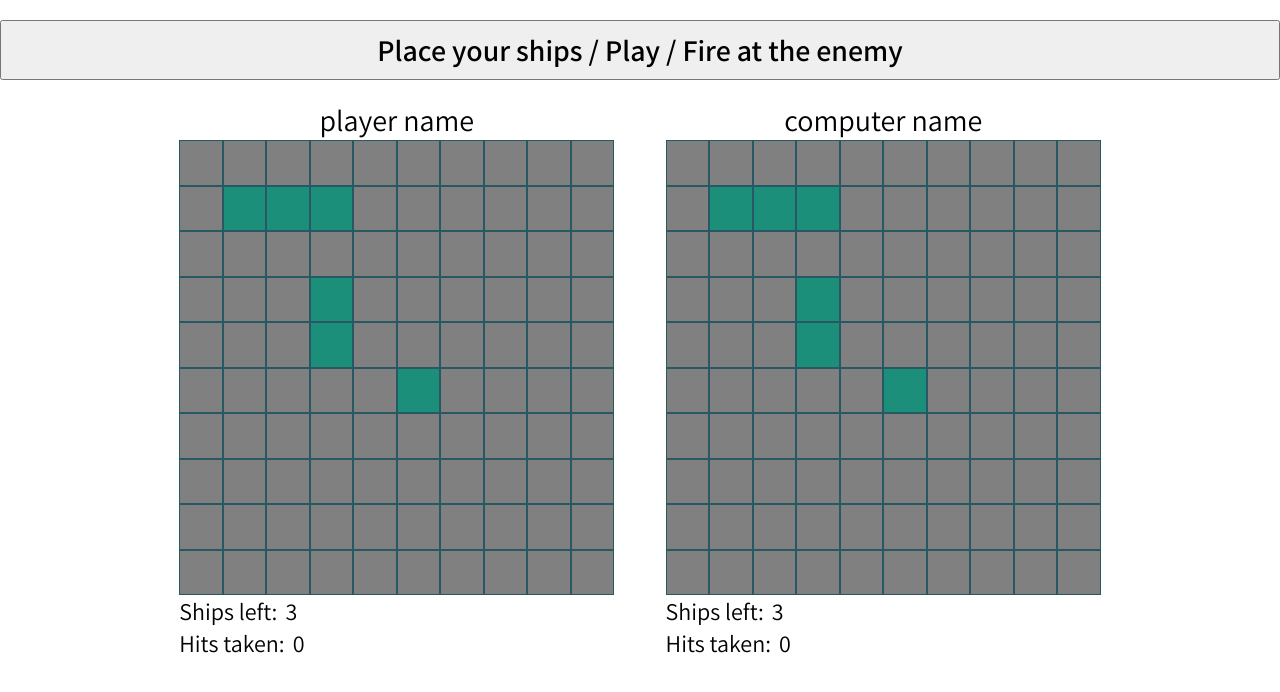
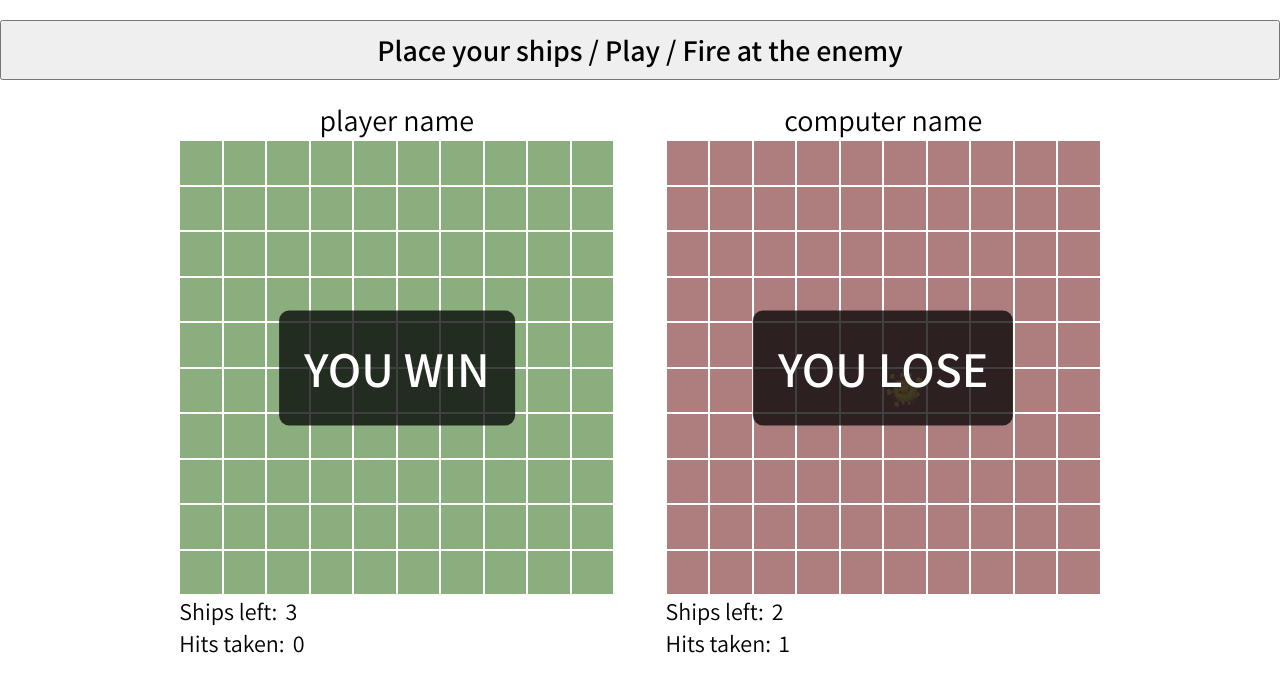
Before and after one commit to PatrikRasch/top-testing-javascript, a website built with webpack: page top-project-battleship/dist/index.html in a window 1280 px wide. Both pictures are taken after a click on the element 883 px from the left and 367 px from the top of the page. Built offline with nearby package versions, Linux system fonts and the light colour scheme.

Commit message:
Styling, animation and sound effects implemented. Game now ends when a winner is declared.

```diff
--- a/top-project-battleship/src/dom.js
+++ b/top-project-battleship/src/dom.js
@@ -13,6 +13,42 @@ const shipsLeftPlayer2 = document.querySelector(".ships-left-computer-value");
 
 const hitsTakenPlayer1 = document.querySelector(".hits-taken-player-value");
 const hitsTakenPlayer2 = document.querySelector(".hits-taken-computer-value");
+
+const playAudio = (audioFile) => {
+  const chosenTrack = new Audio(`../src/audio/${audioFile}.mp3`);
+  if (chosenTrack.src.slice(-8) === "fire.mp3") chosenTrack.volume = 0.6;
+  if (chosenTrack.src.slice(-8) === "hits.mp3") chosenTrack.volume = 0.45;
+  chosenTrack.play();
+};
+
+const addImage = (cell, imageName) => {
+  const image = document.createElement("img");
+  image.classList.add("impact-img");
+  image.src = `../src/img/${imageName}.png`;
+  setTimeout(() => {
+    image.style.opacity = "1";
+  }, 0);
+  cell.appendChild(image);
+};
+
+const animateCell = (cell) => {
+  const animations = ["shake-1", "shake-2", "shake-3", "shake-4", "shake-5"];
+  const randomNumber = Math.random();
+  const chosenAnimation = Math.floor(randomNumber / 0.2);
+  const animationRotation = animations[chosenAnimation];
+  cell.style.animation = `${animationRotation} 1s cubic-bezier(0.175, 0.885, 0.32, 1.275)`;
+  cell.classList.add("cell-shake");
+};
+
+const winnerText = (gameboardDom, winOrLoseText, addClass) => {
+  const declareWinOrLose = document.createElement("div");
+  declareWinOrLose.textContent = `${winOrLoseText}`;
+  declareWinOrLose.classList.add(addClass);
+  setTimeout(() => {
+    declareWinOrLose.style.opacity = "1";
+  }, 0);
+  gameboardDom.appendChild(declareWinOrLose);
+};
 
 const renderGameboard = (gameboard, numOfSquares) => {
   for (let i = 0; i < numOfSquares; i++) {
@@ -47,11 +83,24 @@ shipsLeftPlayer1.textContent = shipsLeftPlayer1value.value;
 shipsLeftPlayer2.textContent = shipsLeftPlayer2value.value;
 
 const updatePlayerDom = (cell, hitsTakenPlayer, hitsTakenPlayerValue) => {
-  if (cell.classList.contains("shipOnSquare") && !cell.classList.contains("ship-hit")) {
-    cell.classList.add("ship-hit");
-    hitsTakenPlayerValue.value += 1;
-    hitsTakenPlayer.textContent = hitsTakenPlayerValue.value;
-  } else cell.classList.add("cell-hit");
+  playAudio("fire");
+  setTimeout(function () {
+    if (cell.classList.contains("shipOnSquare") && !cell.classList.contains("ship-hit")) {
+      cell.classList.add("ship-hit");
+      hitsTakenPlayerValue.value += 1;
+      hitsTakenPlayer.textContent = hitsTakenPlayerValue.value;
+      addImage(cell, "ship-hit-explosion1");
+      playAudio("hits");
+    } else {
+      cell.classList.add("ship-miss");
+      addImage(cell, "water-droplet1");
+      playAudio("miss");
+      animateCell(cell);
+      setTimeout(() => {
+        cell.classList.remove("cell-shake");
+      }, 500);
+    }
+  }, 300);
 };
 
 const updateShipsLeftDom = (shipsLeftPlayer, shipsLeftPlayerValue) => {
@@ -62,49 +111,48 @@ const updateShipsLeftDom = (shipsLeftPlayer, shipsLeftPlayerValue) => {
 player1gameboardDom.addEventListener("registerHit", (e) => {
   updatePlayerDom(e.detail.target, hitsTakenPlayer1, hitsTakenPlayer1value);
 });
-player1gameboardDom.addEventListener("registerShipSunk", (e) => {
-  updateShipsLeftDom(shipsLeftPlayer1, shipsLeftPlayer1value);
-});
-
 player2gameboardDom.addEventListener("registerHit", (e) => {
   updatePlayerDom(e.detail.target, hitsTakenPlayer2, hitsTakenPlayer2value);
 });
+
+player1gameboardDom.addEventListener("registerShipSunk", (e) => {
+  updateShipsLeftDom(shipsLeftPlayer1, shipsLeftPlayer1value);
+  setTimeout(function () {
+    playAudio("sink");
+  }, 600);
+});
 player2gameboardDom.addEventListener("registerShipSunk", (e) => {
   updateShipsLeftDom(shipsLeftPlayer2, shipsLeftPlayer2value);
+  setTimeout(function () {
+    playAudio("sink");
+  }, 600);
 });
 
+document.addEventListener("registerWinner", (e) => {
+  if (e.detail.value === false) {
+    console.log("Player1 wins");
+    visualiseWinnerGameboardDom(player1gameboardDom, player2gameboardDom);
+  }
+  if (e.detail.value === true) {
+    console.log("Player2 wins");
+    visualiseWinnerGameboardDom(player2gameboardDom, player1gameboardDom);
+  }
+  // player1gameboardDom.removeEventListener("registerHit", e);
+  // player2gameboardDom.removeEventListener("registerHit", e);
+});
+
+const visualiseWinnerGameboardDom = (winningPlayerGameboardDom, losingPlayerGameboardDom) => {
+  const winnerArray = Array.from(winningPlayerGameboardDom.children);
+  setTimeout(function () {
+    winnerArray.forEach((child) => child.classList.add("win"));
+    winnerText(winningPlayerGameboardDom, "YOU WIN", "you-win-message");
+  }, 1000);
+
+  const loserArray = Array.from(losingPlayerGameboardDom.children);
+  setTimeout(function () {
+    winnerText(losingPlayerGameboardDom, "YOU LOSE", "you-lose-message");
+    loserArray.forEach((child) => child.classList.add("lose"));
+  }, 1000);
+};
+
 export {};
-
-// const registerHit = (gameboard, cell) => {
-//   const cellInArray = gameboard.find((element) => {
-//     return element.coord === cell.dataset.coord;
-//   });
-//   if (cellInArray.cellHit === true) return false;
-//   cellInArray.cellHit = true;
-//   if (cell.classList.contains("shipOnSquare")) {
-//     cell.classList.add("ship-hit");
-//     return true;
-//   }
-//   if (!cell.classList.contains("shipOnSquare")) {
-//     cell.classList.add("cell-hit");
-//     return false;
-//   }
-// };
-
-// player1gameboardDom.addEventListener("attacked", (e) => {
-// const isHit = registerHit(player1gameboard, e.detail.target);
-// if (isHit === true) {
-//   hitsTakenPlayer1value += 1;
-//   hitsTakenPlayer1.textContent = hitsTakenPlayer1value;
-//   updateShipsLeft(shipArrayPlayer1, shipsLeftPlayer1);
-// }
-// });
-
-// player2gameboardDom.addEventListener("attacked", (e) => {
-// const isHit = registerHit(player2gameboard, e.detail.target);
-// if (isHit === true) {
-//   hitsTakenPlayer2value += 1;
-//   hitsTakenPlayer2.textContent = hitsTakenPlayer2value;
-//   updateShipsLeft(shipArrayPlayer2, shipsLeftPlayer2);
-// }
-// });
--- a/top-project-battleship/src/gameplay.js
+++ b/top-project-battleship/src/gameplay.js
@@ -9,11 +9,6 @@ import { isSunk } from "./isSunk.js";
 import { allShipsSunk } from "./allShipsSunk.js";
 
 import { event, registerHit } from "./dom.js";
-
-// * Formatting for function calls
-// placeShip(ship, gameboard, coord, orientation)
-// receiveAttack(gameboard, coord);
-// shipFactory(length, hits, sunk, player)
 
 // * DOM elements
 const headerTitle = document.querySelector(".header-title");
@@ -36,15 +31,15 @@ const player2ship3 = shipFactory(1, 0, false, 2);
 // const player1 = playerFactory("Svein-Egil");
 // const player2 = playerFactory("Computer");
 
-placeShip(player1ship1, player1gameboard, "1.1", "horizontal");
-placeShip(player1ship2, player1gameboard, "3.3", "vertical");
+// placeShip(player1ship1, player1gameboard, "1.1", "horizontal");
+// placeShip(player1ship2, player1gameboard, "3.3", "vertical");
 placeShip(player1ship3, player1gameboard, "5.5", "horizontal");
 
-placeShip(player2ship1, player2gameboard, "1.1", "horizontal");
-placeShip(player2ship2, player2gameboard, "3.3", "vertical");
+// placeShip(player2ship1, player2gameboard, "1.1", "horizontal");
+// placeShip(player2ship2, player2gameboard, "3.3", "vertical");
 placeShip(player2ship3, player2gameboard, "5.5", "horizontal");
 
-let isPlayer1Turn = { value: true };
+let isPlayer1Turn = { value: false };
 
 const game = (playerGameboardDom, playerGameboard, shipArray) => {
   const handleAttack = (e) => {
@@ -58,17 +53,20 @@ const game = (playerGameboardDom, playerGameboard, shipArray) => {
       if (shipSunk === true) {
         const registerShipSunkEvent = new CustomEvent("registerShipSunk", { detail: { target: e.target } });
         playerGameboardDom.dispatchEvent(registerShipSunkEvent);
-        if (allShipsSunk(playerGameboard) !== false) console.log("we have a winner!");
+        if (allShipsSunk(playerGameboard) !== false) {
+          const registerWinnerEvent = new CustomEvent("registerWinner", { detail: isPlayer1Turn });
+          document.dispatchEvent(registerWinnerEvent);
+          playerGameboardDom.removeEventListener("click", handleAttack);
+          return;
+        }
       }
     }
     playerGameboardDom.removeEventListener("click", handleAttack);
     if (isPlayer1Turn.value === true) {
       isPlayer1Turn.value = false;
-      console.log("first", isPlayer1Turn);
       game(player2.dom, player2.gameboard, player2.ships);
     } else {
       isPlayer1Turn.value = true;
-      console.log("second", isPlayer1Turn);
       game(player1.dom, player1.gameboard, player1.ships);
     }
   };
@@ -86,6 +84,6 @@ const player2 = {
   ships: shipArrayPlayer2,
 };
 
-game(player1.dom, player1.gameboard, player1.ships);
+game(player2.dom, player2.gameboard, player2.ships);
 
 export { player1gameboard, player2gameboard, shipArrayPlayer1, shipArrayPlayer2 };
--- a/top-project-battleship/src/style.css
+++ b/top-project-battleship/src/style.css
@@ -47,21 +47,23 @@ body {
   max-width: 500px;
   min-width: 100px;
   padding-top: 100%;
-  /* background-color: rgb(90, 90, 184); */
 }
 
 .gameboard {
   display: grid;
   grid-template-columns: repeat(10, 1fr);
   min-width: 100px;
+  position: relative;
 }
 
 .cell {
-  max-width: 50px;
+  position: relative;
+  max-width: 10vw;
   min-width: 10px;
   padding-top: 100%;
-  border: 0.5px solid rgb(39, 88, 100);
-  background-color: gray;
+  border: 1px solid rgb(255, 255, 255);
+  background-color: rgb(152, 201, 200);
+  transition: background-color 0.5s, opacity 0s;
 }
 
 .ships-left,
@@ -79,7 +81,7 @@ body {
 }
 
 .shipOnSquare {
-  background-color: #1b8f79;
+  background-color: #20aaaf;
 }
 
 .cell:hover {
@@ -91,10 +93,116 @@ body {
   cursor: not-allowed;
 }
 
-.cell-hit {
-  background-color: orange;
+.ship-miss {
+  background-color: rgba(90, 233, 255, 0.417);
 }
 
 .ship-hit {
   background-color: red;
 }
+
+.win {
+  background-color: rgb(24, 95, 0);
+  opacity: 0.5;
+  transition: 1s;
+}
+
+.lose {
+  background-color: rgb(95, 0, 0);
+  opacity: 0.5;
+  transition: 1s;
+}
+
+.you-lose-message,
+.you-win-message {
+  position: absolute;
+  top: 50%;
+  left: 50%;
+  transform: translate(-50%, -50%);
+  font-family: Assistant-SemiBold;
+  font-size: 50px;
+  color: white;
+  text-align: center;
+  white-space: nowrap;
+  background-color: rgba(0, 0, 0, 0.75);
+  padding: 25px;
+  border-radius: 10px;
+  opacity: 0;
+  transition: opacity 1s ease-in-out;
+}
+
+.impact-img {
+  position: absolute;
+  top: 50%;
+  left: 50%;
+  transform: translate(-50%, -50%);
+  width: 100%;
+  height: 100%;
+  transition: 0.5s;
+  opacity: 0;
+}
+
+.cell-shake {
+  z-index: 1;
+  animation: shake 1s;
+}
+
+@keyframes shake-1 {
+  0% {
+    transform: translate(0, 0) rotate(0deg);
+  }
+  30% {
+    transform: translate(0px, 0px) rotate(7deg) scale(1.3);
+  }
+  100% {
+    transform: translate(0, 0) rotate(0deg);
+  }
+}
+
+@keyframes shake-2 {
+  0% {
+    transform: translate(0, 0) rotate(0deg);
+  }
+  30% {
+    transform: translate(0px, 0px) rotate(-7deg) scale(1.3);
+  }
+  100% {
+    transform: translate(0, 0) rotate(0deg);
+  }
+}
+
+@keyframes shake-3 {
+  0% {
+    transform: translate(0, 0) rotate(0deg);
+  }
+  30% {
+    transform: translate(10px, 0px) rotate(-12deg) scale(1.2);
+  }
+  100% {
+    transform: translate(0, 0) rotate(0deg);
+  }
+}
+
+@keyframes shake-4 {
+  0% {
+    transform: translate(0, 0) rotate(0deg);
+  }
+  30% {
+    transform: translate(0px, 0px) rotate(15deg) scale(1.4);
+  }
+  100% {
+    transform: translate(0, 0) rotate(0deg);
+  }
+}
+
+@keyframes shake-5 {
+  0% {
+    transform: translate(0, 0) rotate(0deg);
+  }
+  30% {
+    transform: translate(0px, 10px) rotate(-20deg) scale(1.5);
+  }
+  100% {
+    transform: translate(0, 0) rotate(0deg);
+  }
+}
```
